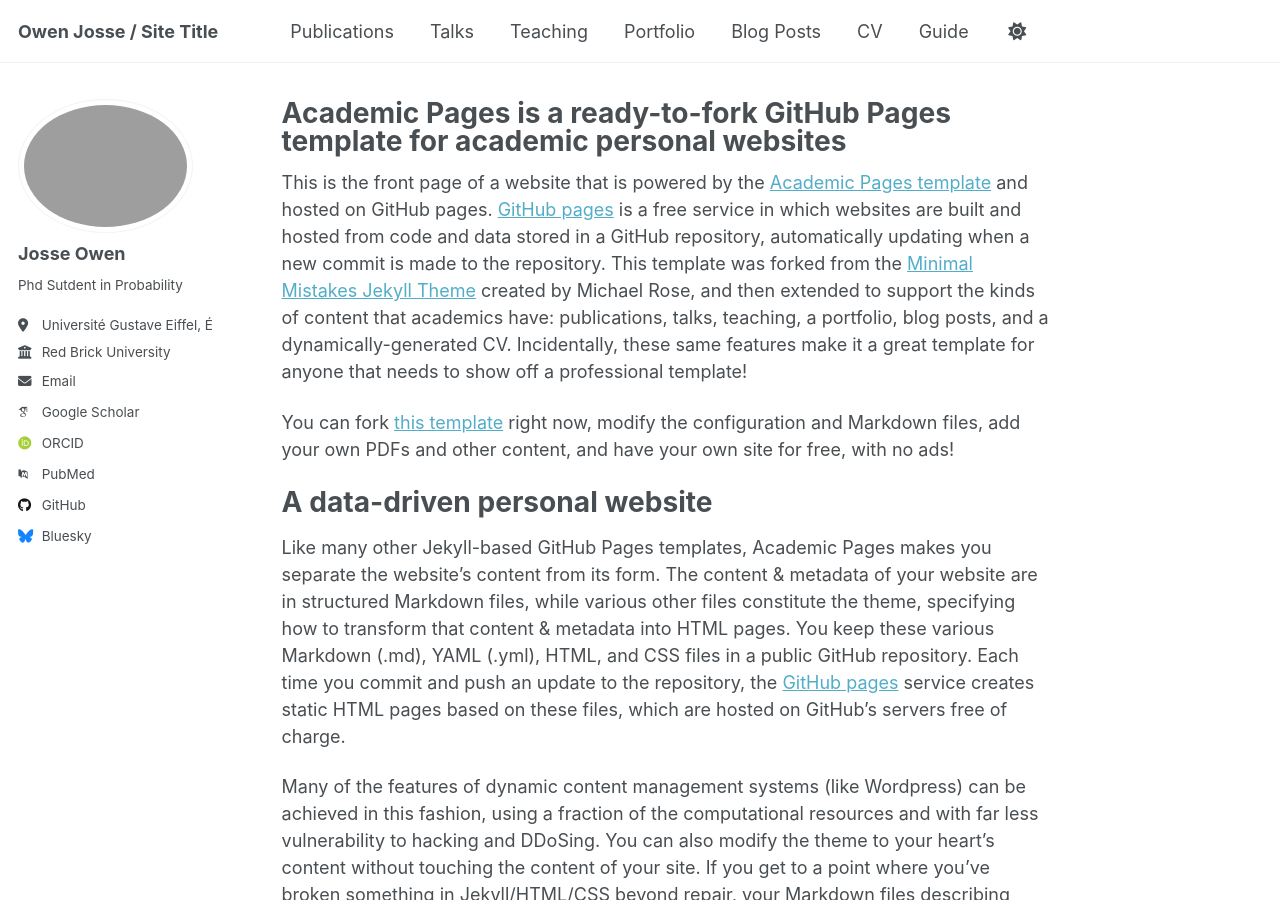
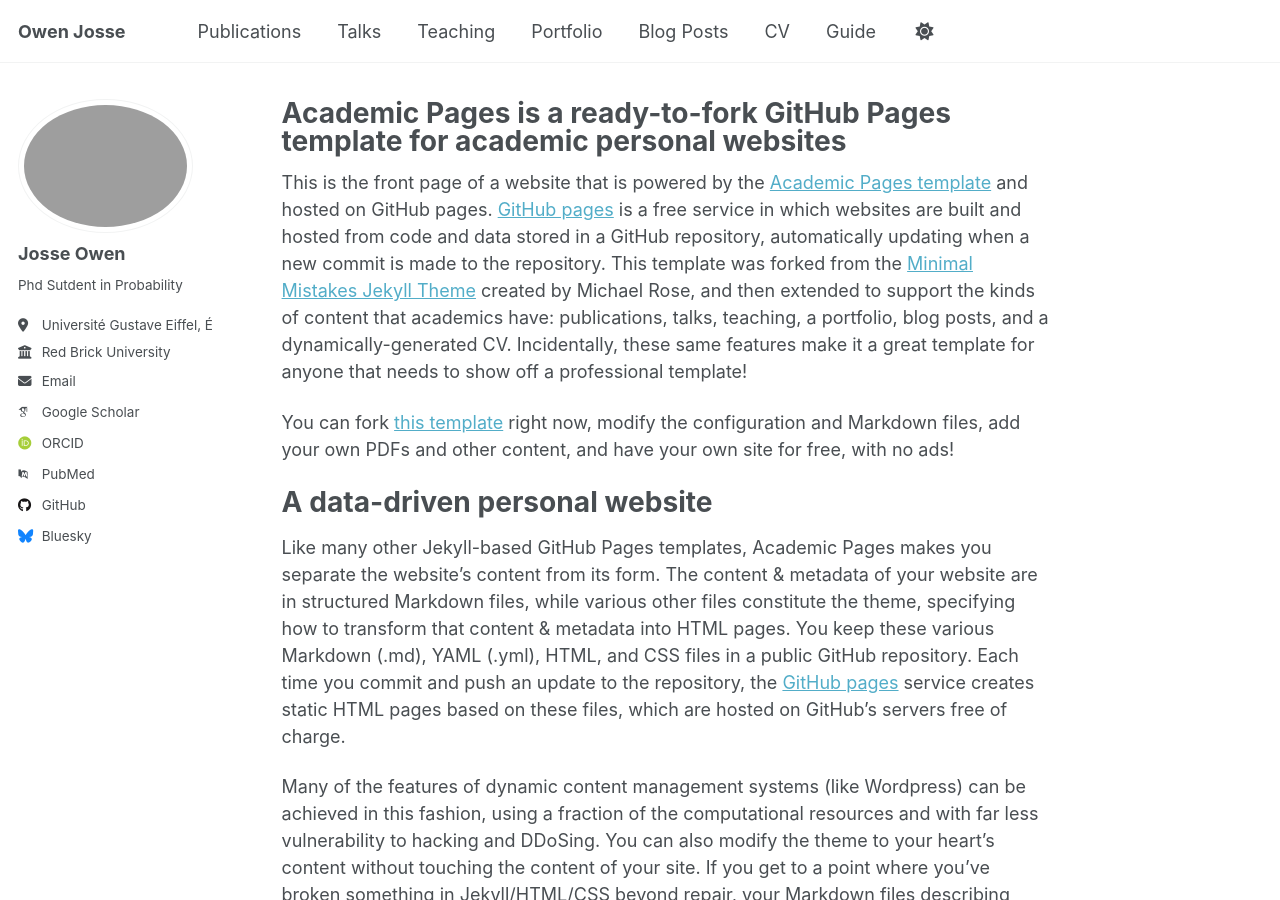
Before and after one commit to owenjosse/owenjosse.github.io, a Jekyll site: the page built from _pages/about.md, in a window 1280 px wide and 900 px high. Built offline with Jekyll 4.4.1, drawn with Linux system fonts in a browser that asks for light colours; some web fonts are replaced; a script that is not in the unit is left out.

Commit message:
Update site title in configuration

```diff
--- a/_config.yml
+++ b/_config.yml
@@ -9,7 +9,7 @@
 # Basic Site Settings
 locale                   : "en-US"
 site_theme               : "default" # Currently available options are "default", "air"
-title                    : "Owen Josse / Site Title"
+title                    : "Owen Josse"
 title_separator          : "-"
 name                     : &name "Josse"
 description              : &description "Phd Sutdent in Probability"   # Update this with a general description of your site, this is the default if not overridden by a page
```
